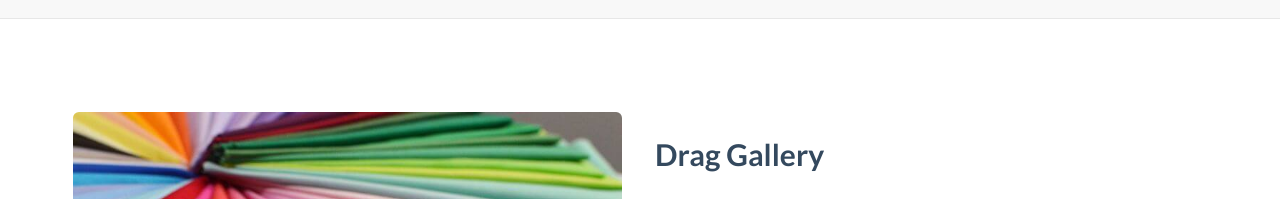
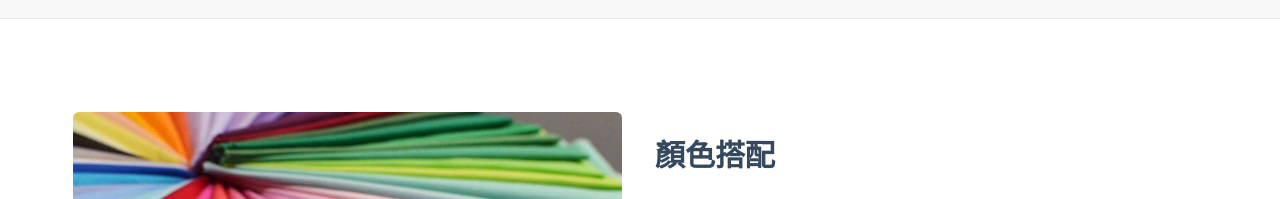
Before and after one commit to Catherine-Hsia/webex5-1, a plain HTML site: page index.html in a window 1280 px wide. Shown: the part 2660-2859 px from the top of the page. Drawn offline with Linux system fonts and the light colour scheme.

Commit message:
Update index.html

```diff
--- a/index.html
+++ b/index.html
@@ -222,7 +222,7 @@
                 </div>
 
                 <div class="col-sm-6 wow fadeInRightBig"  data-animation-delay="200">
-                    <h3 class="section-heading">Drag Gallery</h3>
+                    <h3 class="section-heading">顏色搭配</h3>
 					<div class="sub-title lead3">Lorem ipsum dolor sit atmet sit dolor greand fdanrh<br> sdfs sit atmet sit dolor greand fdanrh sdfs</div>
                     <p class="lead">
 						In his igitur partibus duabus nihil erat, quod Zeno commuta rest gestiret.
```
